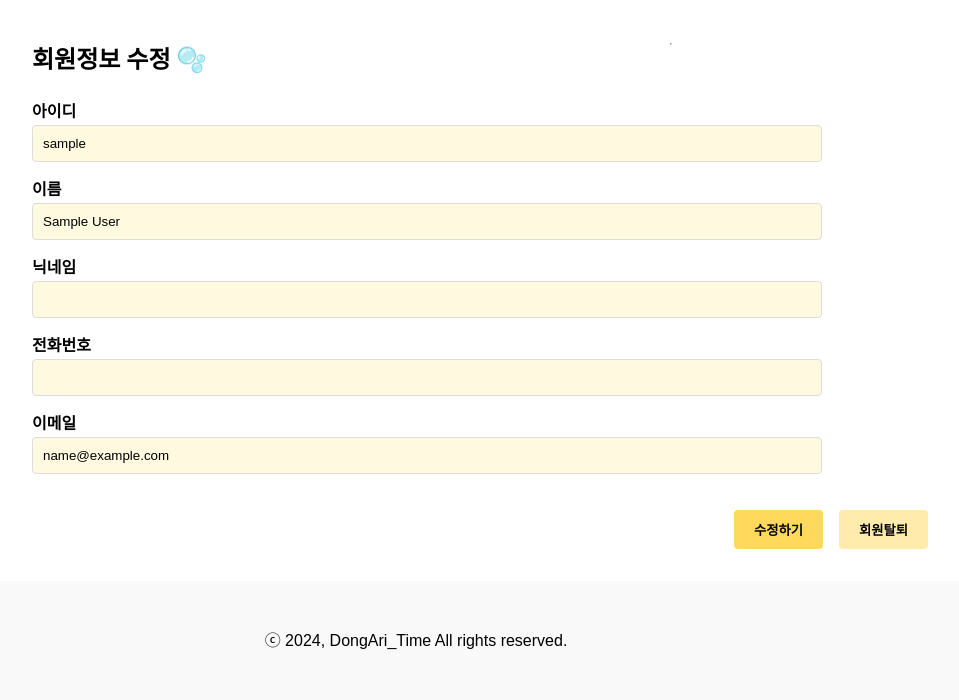
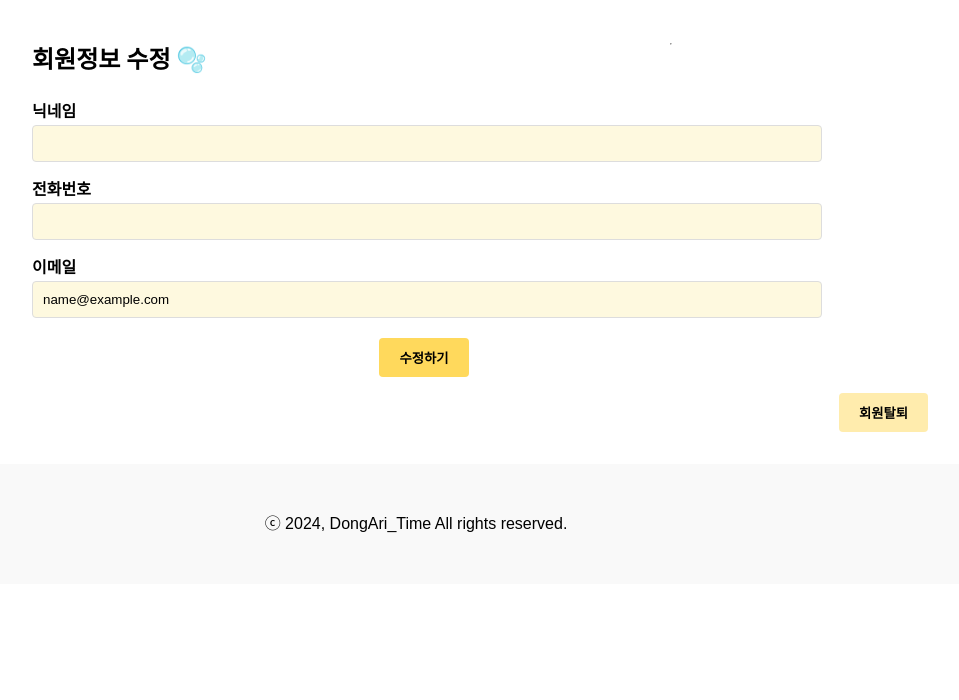
Before and after one commit to kw601/dongari_time, a Django app: page /update/ in a window 1280 px wide. Shown: the part 70-770 px from the top of the page, without its empty margins (224-1183 px from the left). Run offline with Django 5.2, Linux system fonts and the light colour scheme; the visitor is signed in with stand-in values (Sample User, id 1); some libraries are stand-ins or nearby versions; some web fonts are replaced.

Commit message:
[fix] 회원정보 수정 / 유니크 우회, html 구조 수정

```diff
--- a/apps/landing/forms.py
+++ b/apps/landing/forms.py
@@ -51,33 +51,27 @@ class CustomUserChangeForm(UserChangeForm):
     class Meta(UserChangeForm.Meta):
         model = get_user_model()
         fields = [
-            "username",
-            "name",
             "nickname",
             "phone_num",
             "email",
         ]
+    def clean_nickname(self):
+        nickname = self.cleaned_data.get('nickname')
+        if User.objects.filter(nickname=nickname).exclude(pk=self.instance.pk).exists():
+            raise forms.ValidationError('이미 사용 중인 닉네임입니다.')
+        return nickname
 
     def clean_email(self):
         email = self.cleaned_data.get('email')
-        if User.objects.filter(email=email).exists():
-            raise forms.ValidationError("이미 사용 중인 이메일입니다.")
+        if User.objects.filter(email=email).exclude(pk=self.instance.pk).exists():
+            raise forms.ValidationError('이미 사용 중인 이메일입니다.')
         return email
 
-    # 중복된 닉네임 확인
-    def clean_nickname(self):
-        nickname = self.cleaned_data.get('nickname')
-        if User.objects.filter(nickname=nickname).exists():
-            raise forms.ValidationError("이미 사용 중인 닉네임입니다.")
-        return nickname
-
-    # 중복된 아이디(유저네임) 확인
-    def clean_username(self):
-        username = self.cleaned_data.get('username')
-        if User.objects.filter(username=username).exists():
-            raise forms.ValidationError("이미 사용 중인 아이디입니다.")
-        return username
-
+    def clean_phone_num(self):
+        phone_num = self.cleaned_data.get('phone_num')
+        if User.objects.filter(phone_num=phone_num).exclude(pk=self.instance.pk).exists():
+            raise forms.ValidationError('이미 사용 중인 전화번호입니다.')
+        return phone_num
 
 #아이디찾기
 from django import forms
--- a/apps/landing/views.py
+++ b/apps/landing/views.py
@@ -106,7 +106,9 @@ def update(request):
         form = CustomUserChangeForm(request.POST, instance=request.user)
         if form.is_valid():
             form.save()
-            return redirect("landing:main")
+            return render(request, "mypage/main.html")
+        else:
+            print(form.errors)
     else:
         form = CustomUserChangeForm(instance=request.user)
 
@@ -114,7 +116,6 @@ def update(request):
     boards = Board.objects.filter(club_id=club_id)
     context = {"form": form, "boards": boards}
     return render(request, "users/update.html", context)
-
 
 # 비밀번호 변경
 def change_password(request):
--- a/templates/users/update.html
+++ b/templates/users/update.html
@@ -21,14 +21,6 @@
         <div class = "update-form">
             <div class="update-form-container">
                 <div class="form-group">
-                    <label for="id_username">아이디</label>
-                    {{ form.username }}
-                </div>
-                <div class="form-group">
-                    <label for="id_name">이름</label>
-                    {{ form.name }}
-                </div>
-                <div class="form-group">
                     <label for="id_nickname">닉네임</label>
                     {{ form.nickname }}
                 </div>
@@ -40,13 +32,13 @@
                     <label for="id_email">이메일</label>
                     {{ form.email }}
                 </div>
+                <div class="button-container">
+                    <button type="submit" class="button">수정하기</button>
+                </div>
             </div>
         </div>
     </form>
     <div class="button-container_parent">
-        <div class="button-container">
-            <button type="submit" class="button">수정하기</button>
-        </div>
         <div class="button-container">
             {% if user.is_authenticated and user.id %}
             <form action="{% url 'landing:delete' user.id %}" method ='POST'>
```
